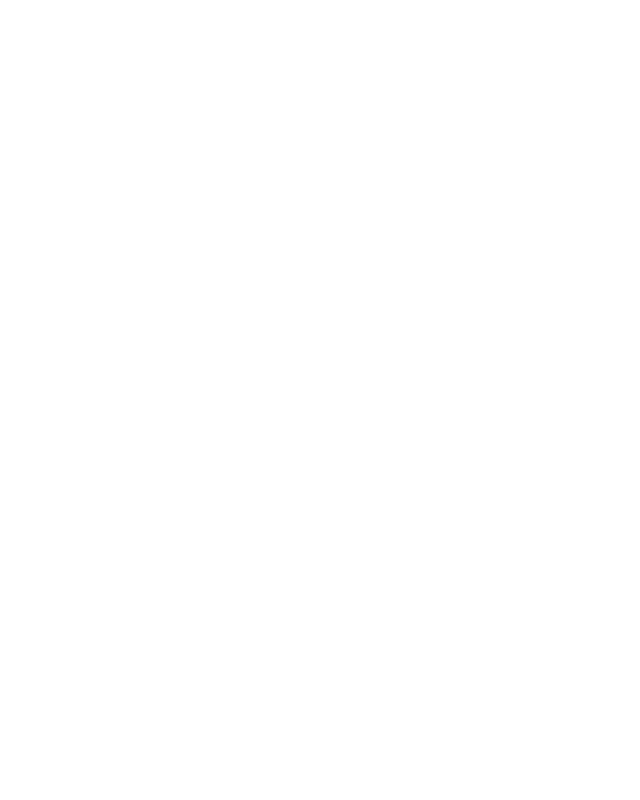
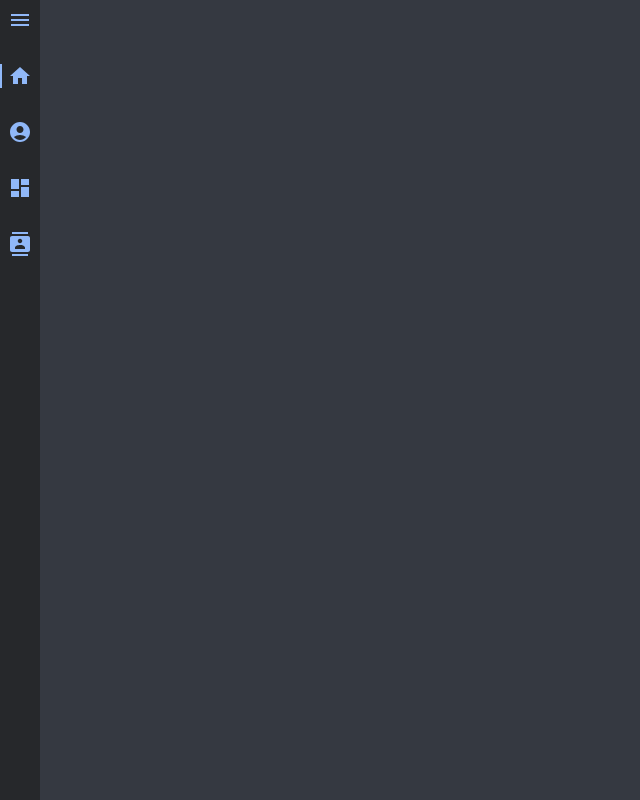
Before and after one commit to kwei/Personal-page, a React app: page / in a window 1280 px wide. Shown: the whole page, without its empty margins (0-640 px from the left). Built offline with nearby package versions, Linux system fonts and the light colour scheme.

Commit message:
feat: navigation

```diff
--- a/package.json
+++ b/package.json
@@ -46,6 +46,6 @@
     "dotenv": "^16.0.3",
     "react": "^18.2.0",
     "react-dom": "^18.2.0",
-    "react-icons": "^4.4.0"
+    "react-icons": "^4.7.1"
   }
 }
--- /dev/null
+++ b/src/component/MainView/MainView.jsx
@@ -0,0 +1,14 @@
+import "./MainView.scss"
+import React, { useContext, useEffect, useRef, useState } from "react"
+
+const MainView = () => {
+    // const { setModalBody } = useContext(HomePageContext)
+
+    return (
+        <div className="view-container">
+
+        </div>
+    )
+}
+
+export default MainView
--- /dev/null
+++ b/src/component/MainView/MainView.scss
@@ -0,0 +1,8 @@
+.view-container {
+    position: relative;
+    display: flex;
+    flex-direction: column;
+    flex: 1;
+    height: 100%;
+    background-color: var(--main-view-bg-color);
+}
--- /dev/null
+++ b/src/component/Navigation/Nav.jsx
@@ -0,0 +1,83 @@
+import "./Nav.scss"
+import React, { useContext, useEffect, useRef, useState } from "react"
+import { MdOutlineMenu, MdClose, MdHome, MdContacts, MdDashboard, MdAccountCircle } from "react-icons/md"
+
+const NAVIGATION = Object.freeze({
+    HOME: 0,
+    SELF_INTRO: 1,
+    SIDE_PROJECT: 2,
+    CONTACT: 3
+})
+
+const Nav = () => {
+    // const { setModalBody } = useContext(HomePageContext)
+    const [ isExtend, setIsExtend ] = useState(false)
+    const navRef = useRef(null)
+    const slideBarRef = useRef(null)
+
+    function handleExtendNav () {
+        setIsExtend(prevState => {
+            if (!prevState && navRef.current) navRef.current.style.width = "168px"
+            else if (navRef.current) navRef.current.style.width = "40px"
+            return !prevState
+        })
+    }
+
+    function handleNavigating (e, navType) {
+        const element = e.currentTarget
+        if (!element) return false
+        if (!slideBarRef.current) return false
+        slideBarRef.current.style.top = element.offsetTop + "px"
+        switch (navType) {
+            case NAVIGATION.HOME:
+                break
+            case NAVIGATION.SELF_INTRO:
+                break
+            case NAVIGATION.SIDE_PROJECT:
+                break
+            case NAVIGATION.CONTACT:
+                break
+        }
+    }
+
+    return (
+        <div ref={navRef} className="nav-container">
+            <div className="navigator" onClick={handleExtendNav}>
+                <MdOutlineMenu
+                    style={{
+                        transform: isExtend? "rotate(180deg)":"",
+                        opacity: isExtend? "0":"1"
+                    }}
+                ></MdOutlineMenu>
+                <MdClose
+                    style={{
+                        transform: isExtend? "rotate(180deg)":"",
+                        opacity: isExtend? "1":"0"
+                    }}
+                >
+                </MdClose>
+            </div>
+            <div className="body">
+                <span ref={slideBarRef} className="slide-bar"></span>
+                <div className="home" onClick={(e) => handleNavigating(e, NAVIGATION.HOME)}>
+                    <MdHome></MdHome>
+                    <span>Home</span>
+                </div>
+                <div className="self-intro" onClick={(e) => handleNavigating(e, NAVIGATION.SELF_INTRO)}>
+                    <MdAccountCircle></MdAccountCircle>
+                    <span>Self Introduction</span>
+                </div>
+                <div className="side-project" onClick={(e) => handleNavigating(e, NAVIGATION.SIDE_PROJECT)}>
+                    <MdDashboard></MdDashboard>
+                    <span>Side Project</span>
+                </div>
+                <div className="contact" onClick={(e) => handleNavigating(e, NAVIGATION.CONTACT)}>
+                    <MdContacts></MdContacts>
+                    <span>Contact</span>
+                </div>
+            </div>
+        </div>
+    )
+}
+
+export default Nav
--- /dev/null
+++ b/src/component/Navigation/Nav.scss
@@ -0,0 +1,96 @@
+.nav-container {
+    position: relative;
+    display: flex;
+    flex-direction: column;
+    width: var(--nav-width);
+    height: 100%;
+    gap: 1rem;
+    background-color: var(--nav-bg-color);
+    transition: all 0.2s ease-in-out;
+
+    .navigator {
+        position: relative;
+        display: flex;
+        margin: 0.5rem;
+        width: calc(100% - 1rem);
+        height: var(--icon-size);
+        cursor: pointer;
+
+        svg {
+            position: absolute;
+            width: var(--icon-size);
+            height: var(--icon-size);
+            top: 0;
+            bottom: 0;
+            left: 0;
+            right: 0;
+            color: var(--icon-color);
+            transition: all 0.2s ease-in-out;
+        }
+
+        &:hover {
+            svg {
+                color: var(--primary);
+            }
+        }
+    }
+
+    .body {
+        position: relative;
+        display: flex;
+        flex-direction: column;
+        margin: 0.5rem;
+        flex: 1;
+        gap: 2rem;
+
+        div {
+            position: relative;
+            display: flex;
+            align-items: center;
+            width: 100%;
+            cursor: pointer;
+            overflow: hidden;
+
+            svg {
+                width: var(--icon-size);
+                height: var(--icon-size);
+                color: var(--icon-color);
+            }
+            span {
+                position: absolute;
+                display: inline-block;
+                left: calc(var(--icon-size) + 0.5rem);
+                color: var(--info);
+                white-space: nowrap;
+            }
+            &:hover {
+                svg {
+                    color: var(--primary);
+                }
+                span {
+                    color: var(--primary);
+                }
+            }
+            &:active {
+                svg {
+                    color: var(--highlight);
+                }
+                span {
+                    color: var(--highlight);
+                }
+            }
+        }
+
+        .slide-bar {
+            position: absolute;
+            display: block;
+            content: "";
+            width: 2px;
+            height: var(--icon-size);
+            top: 0;
+            left: -0.5rem;
+            background-color: var(--info);
+            transition: all 0.3s ease-in-out;
+        }
+    }
+}
--- a/src/pages/HomePage.jsx
+++ b/src/pages/HomePage.jsx
@@ -1,12 +1,15 @@
 import "../styles/HomePage.scss"
 import React, { useContext, useEffect, useRef, useState } from "react"
+import Nav from "../component/Navigation/Nav.jsx"
+import MainView from "../component/MainView/MainView.jsx"
 
 const HomePage = () => {
     // const { setModalBody } = useContext(HomePageContext)
 
     return (
         <div className="page-container">
-
+            <Nav></Nav>
+            <MainView></MainView>
         </div>
     )
 }
--- a/src/styles/HomePage.scss
+++ b/src/styles/HomePage.scss
@@ -1,7 +1,6 @@
 .page-container {
     position: relative;
     display: flex;
-    flex-direction: column;
     align-items: center;
     width: 100%;
     height: 100%;
--- a/src/styles/root.scss
+++ b/src/styles/root.scss
@@ -1,5 +1,15 @@
+html {
+    width: 100%;
+    height: 100%;
+    font-size: 1rem;
+}
+
 body {
+    position: relative;
+    display: block;
     margin: 0;
+    width: 100%;
+    height: 100%;
 }
 
 body::-webkit-scrollbar {
@@ -28,5 +38,16 @@
     width: 100%;
     height: 100%;
 
+    --black: #26282B;
+    --gray: #353941;
+    --primary: #5F85DB;
+    --info: #90B8F8;
+    --highlight: #E3A2EE;
 
+    --nav-width: 40px;
+    --icon-size: 24px;
+
+    --nav-bg-color: var(--black);
+    --main-view-bg-color: var(--gray);
+    --icon-color: var(--info);
 }
```
Also changed, not shown: 1 other file (tests, documents, lock files or other folders).
